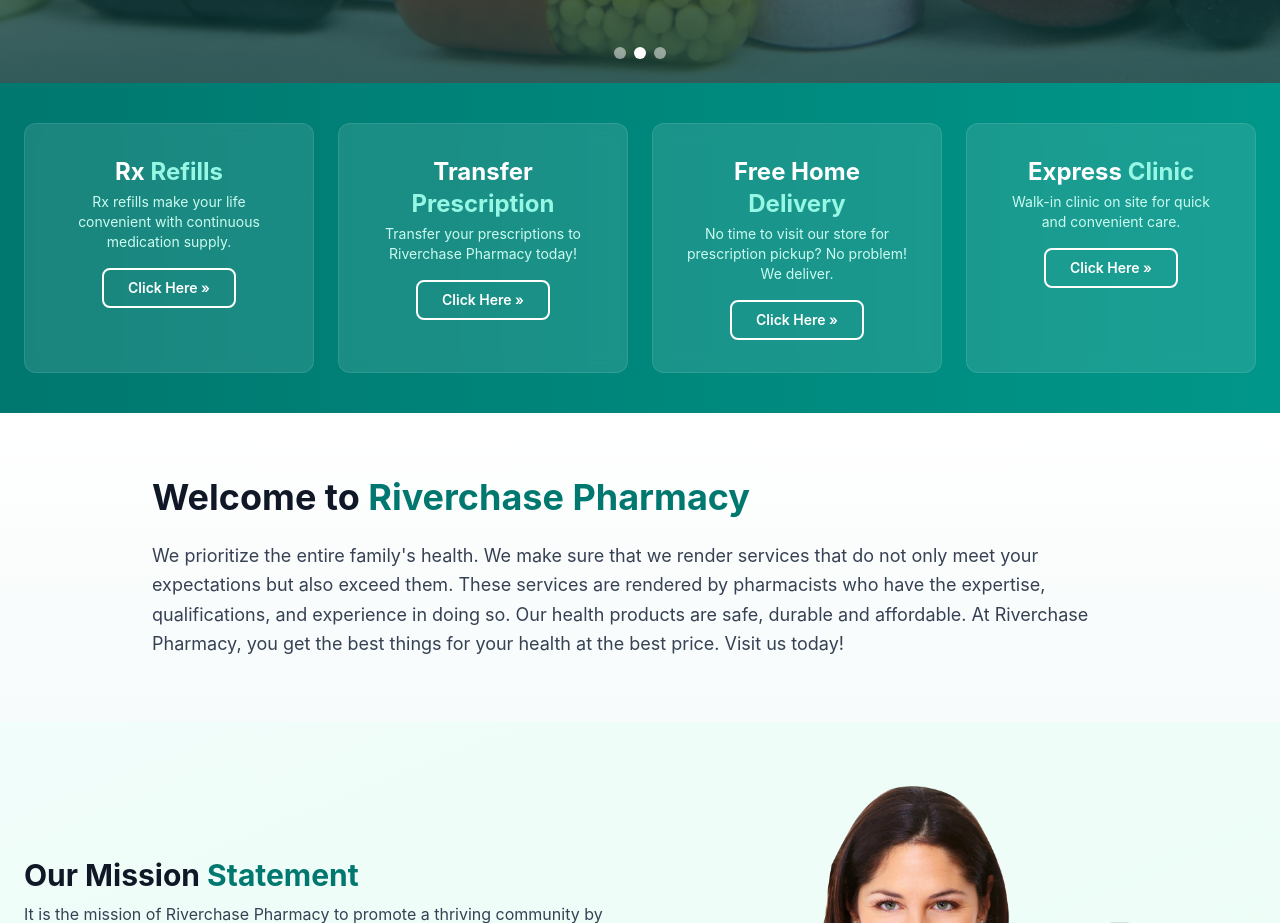
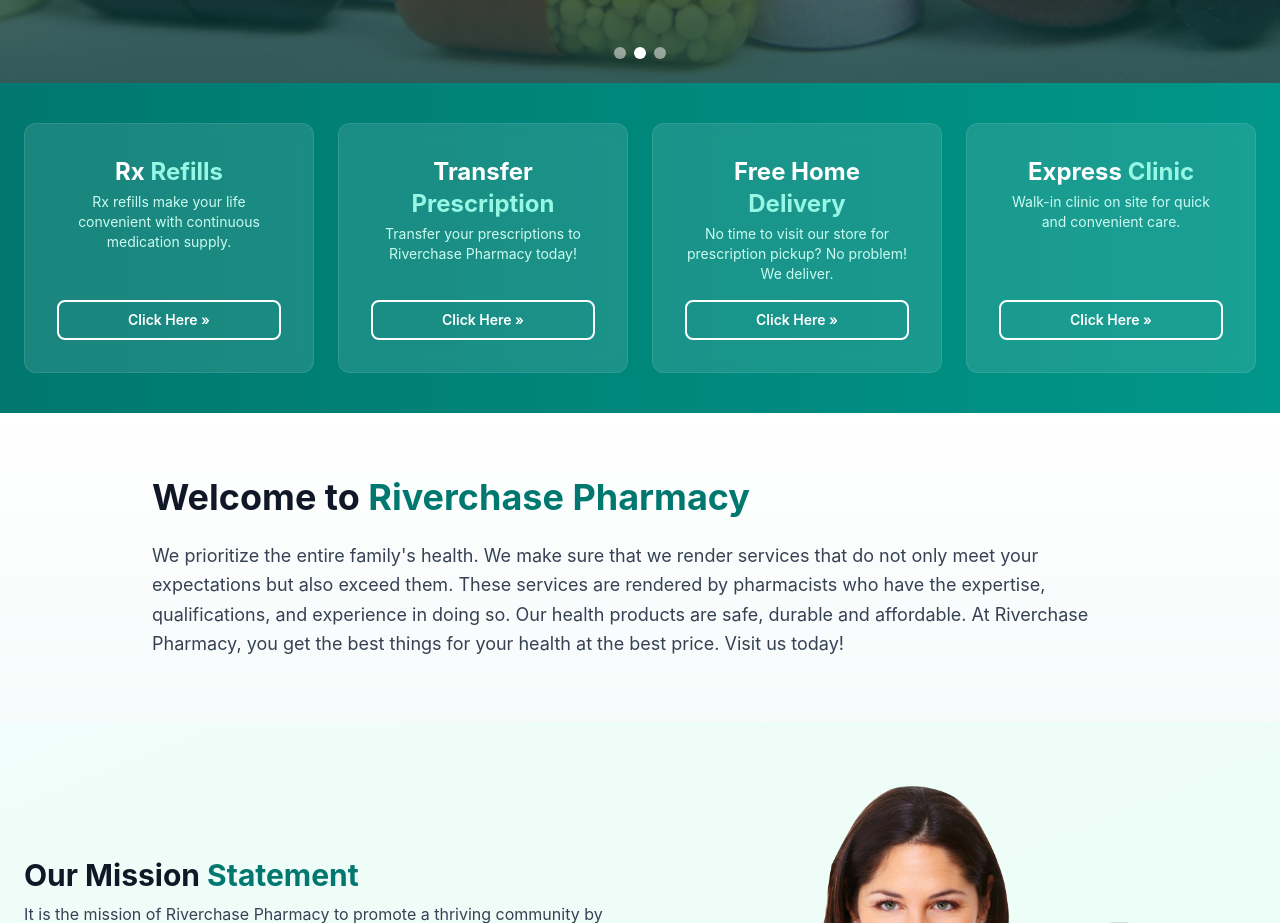
Before and after one commit to kunalpatel70/riverchase-pharmacy, a Next.js app: page / in a window 1280 px wide. Shown: the part 819-1742 px from the top of the page. Built offline with nearby package versions, Linux system fonts and the light colour scheme.

Commit message:
Fix action card button alignment with flex layout

```diff
--- a/app/page.tsx
+++ b/app/page.tsx
@@ -65,47 +65,47 @@ export default function Home() {
             {/* Quick Action Cards */}
             <section className="bg-gradient-to-r from-teal-700 to-teal-600">
                 <div className="max-w-7xl mx-auto px-6 py-10 grid md:grid-cols-4 gap-6">
-                    <div className="bg-white/10 backdrop-blur rounded-xl p-8 text-white text-center hover:bg-white/20 transition border border-white/10">
+                    <div className="bg-white/10 backdrop-blur rounded-xl p-8 text-white text-center hover:bg-white/20 transition border border-white/10 flex flex-col">
                         <h2 className="text-2xl font-bold mb-1">
                             Rx <span className="text-teal-200">Refills</span>
                         </h2>
-                        <p className="text-teal-100 mb-4 text-sm">
+                        <p className="text-teal-100 mb-4 text-sm flex-grow">
                             Rx refills make your life convenient with continuous medication supply.
                         </p>
-                        <Link href="/refill" className="inline-block border-2 border-white text-white px-6 py-2 rounded-lg font-semibold hover:bg-white hover:text-teal-700 transition text-sm">
+                        <Link href="/refill" className="inline-block border-2 border-white text-white px-6 py-2 rounded-lg font-semibold hover:bg-white hover:text-teal-700 transition text-sm mt-auto">
                             Click Here »
                         </Link>
                     </div>
-                    <div className="bg-white/10 backdrop-blur rounded-xl p-8 text-white text-center hover:bg-white/20 transition border border-white/10">
+                    <div className="bg-white/10 backdrop-blur rounded-xl p-8 text-white text-center hover:bg-white/20 transition border border-white/10 flex flex-col">
                         <h2 className="text-2xl font-bold mb-1">
                             Transfer <span className="text-teal-200">Prescription</span>
                         </h2>
-                        <p className="text-teal-100 mb-4 text-sm">
+                        <p className="text-teal-100 mb-4 text-sm flex-grow">
                             Transfer your prescriptions to Riverchase Pharmacy today!
                         </p>
-                        <Link href="/contact" className="inline-block border-2 border-white text-white px-6 py-2 rounded-lg font-semibold hover:bg-white hover:text-teal-700 transition text-sm">
+                        <Link href="/contact" className="inline-block border-2 border-white text-white px-6 py-2 rounded-lg font-semibold hover:bg-white hover:text-teal-700 transition text-sm mt-auto">
                             Click Here »
                         </Link>
                     </div>
-                    <div className="bg-white/10 backdrop-blur rounded-xl p-8 text-white text-center hover:bg-white/20 transition border border-white/10">
+                    <div className="bg-white/10 backdrop-blur rounded-xl p-8 text-white text-center hover:bg-white/20 transition border border-white/10 flex flex-col">
                         <h2 className="text-2xl font-bold mb-1">
                             Free Home <span className="text-teal-200">Delivery</span>
                         </h2>
-                        <p className="text-teal-100 mb-4 text-sm">
+                        <p className="text-teal-100 mb-4 text-sm flex-grow">
                             No time to visit our store for prescription pickup? No problem! We deliver.
                         </p>
-                        <Link href="/services" className="inline-block border-2 border-white text-white px-6 py-2 rounded-lg font-semibold hover:bg-white hover:text-teal-700 transition text-sm">
+                        <Link href="/services" className="inline-block border-2 border-white text-white px-6 py-2 rounded-lg font-semibold hover:bg-white hover:text-teal-700 transition text-sm mt-auto">
                             Click Here »
                         </Link>
                     </div>
-                    <div className="bg-white/10 backdrop-blur rounded-xl p-8 text-white text-center hover:bg-white/20 transition border border-white/10">
+                    <div className="bg-white/10 backdrop-blur rounded-xl p-8 text-white text-center hover:bg-white/20 transition border border-white/10 flex flex-col">
                         <h2 className="text-2xl font-bold mb-1">
                             Express <span className="text-teal-200">Clinic</span>
                         </h2>
-                        <p className="text-teal-100 mb-4 text-sm">
+                        <p className="text-teal-100 mb-4 text-sm flex-grow">
                             Walk-in clinic on site for quick and convenient care.
                         </p>
-                        <Link href="/services" className="inline-block border-2 border-white text-white px-6 py-2 rounded-lg font-semibold hover:bg-white hover:text-teal-700 transition text-sm">
+                        <Link href="/services" className="inline-block border-2 border-white text-white px-6 py-2 rounded-lg font-semibold hover:bg-white hover:text-teal-700 transition text-sm mt-auto">
                             Click Here »
                         </Link>
                     </div>
```
